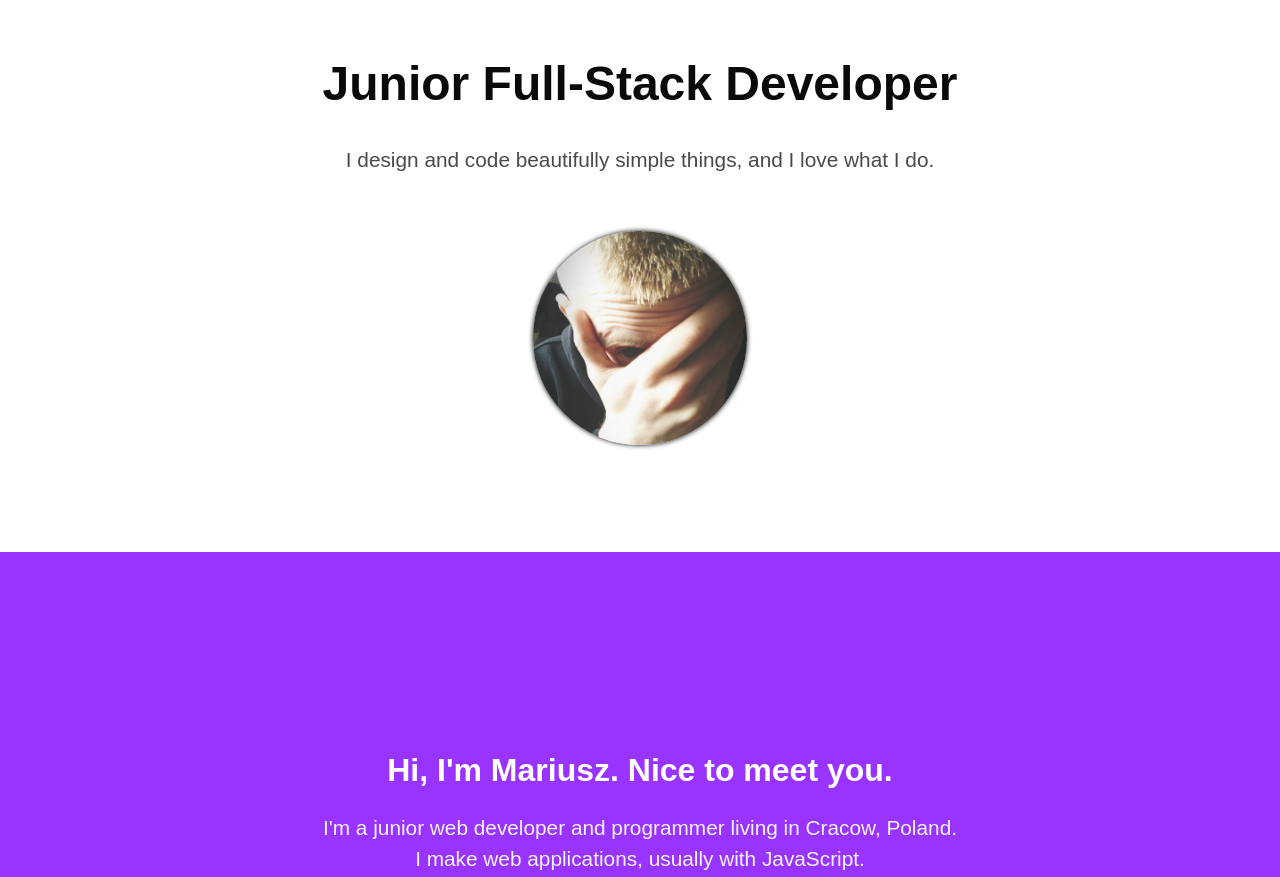
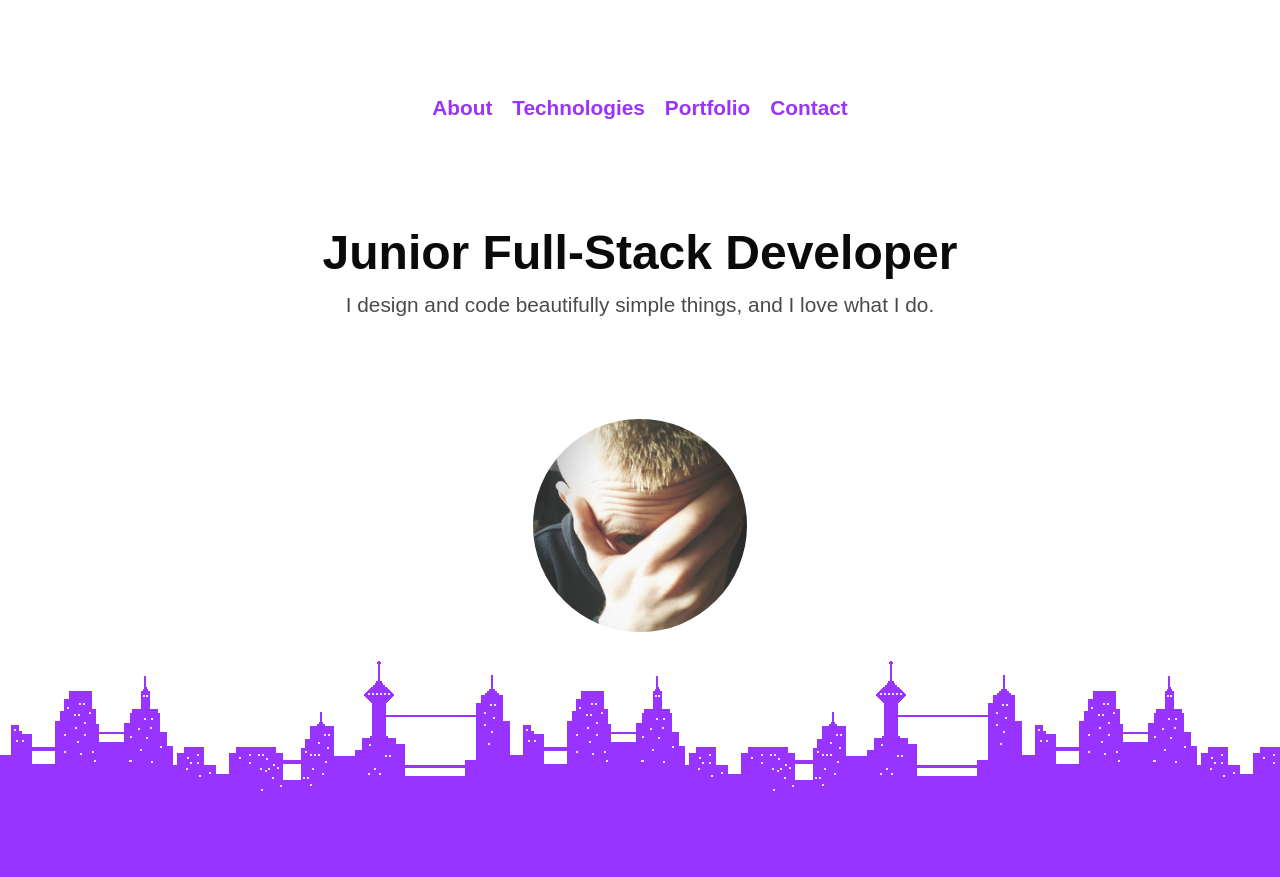
Before and after one commit to mariusz-ba/portfolio, a website: page index.html in a window 1280 px wide. Shown: the top 877 px of the page. Drawn offline with nearby package versions, Linux system fonts and the light colour scheme; files that its build step writes are made by us from their sources.

Commit message:
Create navigation and animated slider

```diff
--- a/index.html
+++ b/index.html
@@ -11,14 +11,24 @@
     <!-- Header -->
     <header class="header">
       <div class="wrapper">
-        <h1 class="header__title">Junior Full-Stack Developer</h1>
-        <h3 class="header__subtitle">I design and code beautifully simple things, and I love what I do.</h3>
+        <nav class="navigation">
+          <ul>
+            <li><a data-js="menu-item" href="#about">About</a></li>
+            <li><a data-js="menu-item" href="#tech">Technologies</a></li>
+            <li><a data-js="menu-item" href="#portfolio">Portfolio</a></li>
+            <li><a data-js="menu-item" href="#contact-section">Contact</a></li>
+          </ul>
+        </nav>
+        <div>
+          <h1 class="header__title">Junior Full-Stack Developer</h1>
+          <h3 class="header__subtitle">I design and code beautifully simple things, and I love what I do.</h3>
+        </div>
         <img class="header__image" src="img/me.jpg" alt="me"/>
       </div>
     </header>
 
     <!-- About -->
-    <section class="about">
+    <section class="about" id="about">
       <div class="wrapper">
         <div class="aboutbox">
           <h2 class="about__heading">Hi, I'm Mariusz. Nice to meet you.</h2>
@@ -28,7 +38,7 @@
     </section>
 
     <!-- Technologies -->
-    <section class="technologies">
+    <section class="technologies" id="tech">
       <div class="wrapper">
         <div class="technologies__box">
           <section class="technologies__frontend">
@@ -46,7 +56,7 @@
     </section>
 
     <!-- Projects -->
-    <section class="projects">
+    <section class="projects" id="portfolio">
       <div class="wrapper">
         <h2 class="projects__heading">My Recent Work</h2>
         <p class="projects__subheading">Here are a few recent projects. Want to see more? <a href="#">Email me</a></p>
@@ -132,5 +142,7 @@
       </ul>
       <p>Created by <strong>Mariusz Baran</strong> &copy; 2018</p>
     </footer>
+
+    <script src="js/script.js"></script>
   </body>
 </html>
--- /dev/null
+++ b/js/script.js
@@ -0,0 +1,18 @@
+(function(){
+  // Scrolling to anchor
+  const links = document.querySelectorAll('[data-js=menu-item]')
+  console.log(links);
+  links.forEach(link => {
+    link.addEventListener('click', event => {
+      event.preventDefault();
+
+      const node = document.getElementById(event.target.hash.slice(1));
+
+      window.scroll({
+        top: node.offsetTop,
+        left: 0,
+        behavior: 'smooth'
+      })
+    })
+  })
+}())
--- a/scss/layout/_header.scss
+++ b/scss/layout/_header.scss
@@ -1,14 +1,102 @@
 @import '../base/_constants';
 
+@keyframes in {
+  0% {
+    width: 0;
+  }
+  100% {
+    width: 75%;
+  }
+}
+
+@keyframes slide {
+  100% {
+    transform: translate3d(-50%, 0, 0);
+  }
+}
+
 .header {
+  min-height: 100vh;
   text-align: center;
-  padding: 3rem 0;
+  //box-shadow: inset 0 0 2em black;
+  position: relative;
+  overflow: hidden;
+
+  &::after {
+    content: '';
+    position: absolute;
+    bottom: 0;
+    left: 0;
+    height: 140px;
+    width: 4096px;
+    transform: translate3d(0, 0, 0);
+    background-image: url('../img/city.png');
+    background-repeat: repeat-x;
+    animation: slide 40s linear infinite;
+  }
+
+  .wrapper {
+    height: 100vh;
+    display: flex;
+    flex-direction: column;
+    justify-content: space-evenly;
+    align-items: center;
+  }
+
+  .navigation {
+    ul {
+      display: flex;
+      flex-direction: row;
+      justify-content: center;
+      li {
+        a {
+          margin: 0 10px;
+          font-size: 1.3em;
+          text-decoration: none;
+          font-weight: bold;
+          color: #9933ff;
+          transition: color linear .1s;
+          transition: width linear .2s;
+          position: relative;
+          padding: 3px 0;
+
+          &::before, &::after {
+            content: '';
+            width: 0;
+            height: 2px;
+            background: #9933ff;
+            border-radius: 10px;
+          }
+
+          &::after {
+            position: absolute;
+            top: 100%;
+            left: 0;
+          }
+
+          &::before {
+            content: '';
+            position: absolute;
+            top: 0;
+            right: 0;
+          }
+
+          &:hover {
+            color: lighten(#9933ff,  10%);
+
+            &::after, &::before {
+              animation: in .5s forwards;
+            }
+          }
+        }
+      }
+    }
+  }
 
   .header__title {
     font-size: 3em;
     font-weight: 800;
     line-height: 1.5;
-    margin-bottom: 1.5rem;
   }
 
   .header__subtitle {
@@ -16,7 +104,6 @@
     font-size: 1.3em;
     font-weight: 300;
     line-height: 1.5;
-    margin-bottom: 1.5rem;
   }
 
   .header__image {
@@ -24,12 +111,15 @@
     width: 20%;
     min-width: 150px;
     max-width: 300px;
-    box-shadow: 0 0 5px black;
-    margin-bottom: 3.5rem;
-    margin-top: 2rem
+    box-shadow: 0 0 1px 0px white inset, 0 0 1px 0px white;
+    margin-bottom: 70px;
   }
 }
 
 @media screen and (max-width: 768px) {
-
+  .header {
+    .navigation {
+      display: none;
+    }
+  }
 }
--- a/scss/main.scss
+++ b/scss/main.scss
@@ -12,6 +12,10 @@
 @import 'layout/_footer';
 
 
+ * {
+   box-sizing: border-box;
+ }
+
 body {
   font-family: $font-stack;
   color: #0a0a0a;
```
Also changed, not shown: img/city.png (added).
